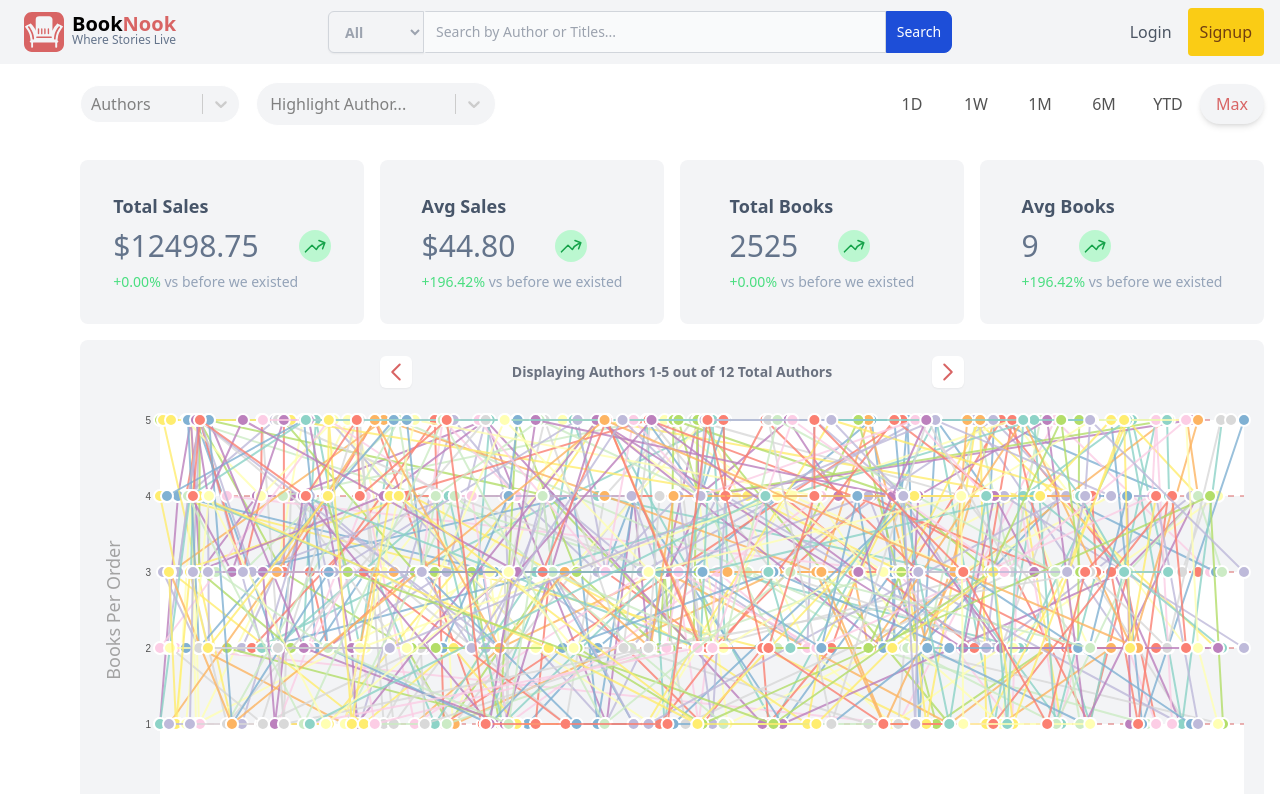
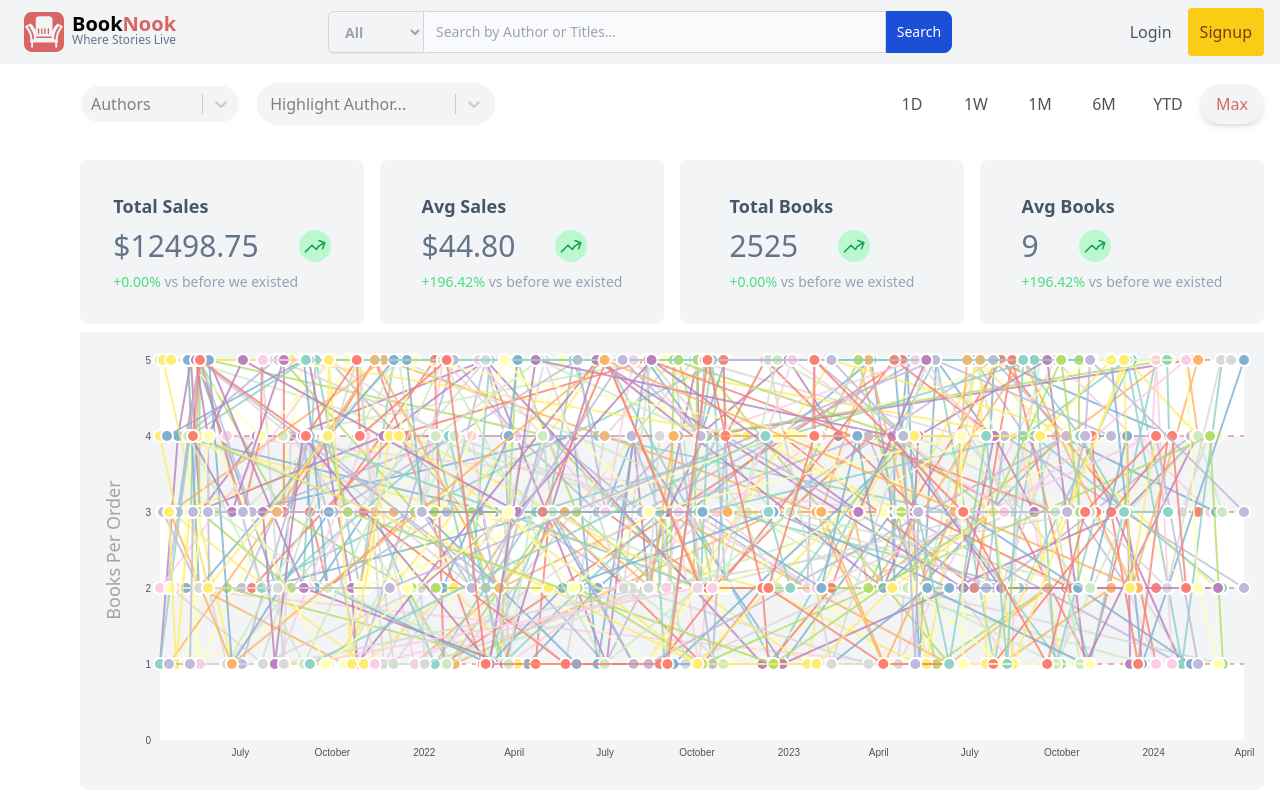
Before and after one commit to francoisdillinger/book_nook_frontend, a React (Vite) app: page / in a window 1280 px wide. Shown: the top 794 px of the page. Built offline with nearby package versions, Linux system fonts and the light colour scheme.

Commit message:
commented out code for testing

```diff
--- a/src/components/ChartComponents/AdminChart.tsx
+++ b/src/components/ChartComponents/AdminChart.tsx
@@ -229,7 +229,7 @@ export default function AdminChart() {
 						/>
 					</div>
 				</div>
-				<div className=" bg-gray-100 lg:ml-20 xl:ml-18 rounded-t-lg pt-3 mt-2">
+				{/* <div className=" bg-gray-100 lg:ml-20 xl:ml-18 rounded-t-lg pt-3 mt-2">
 					<div className="w-1/2 flex justify-between m-auto">
 						<button
 							// onClick={handlePaginationDecrease}
@@ -271,7 +271,7 @@ export default function AdminChart() {
 							</svg>
 						</button>
 					</div>
-				</div>
+				</div> */}
 				{filterChart === "Users" && (
 					<UsersAdminChart
 						margin={margin}
```
